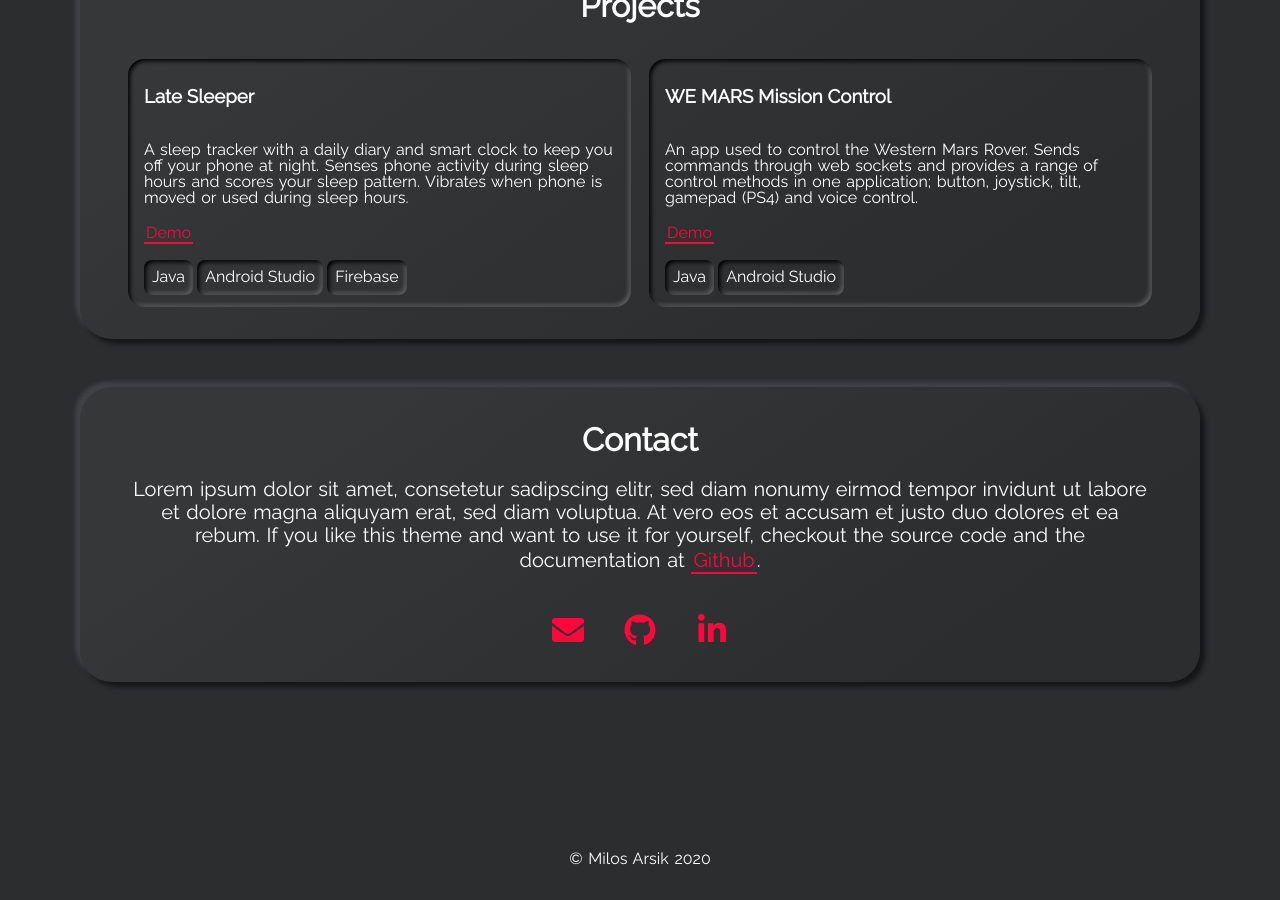
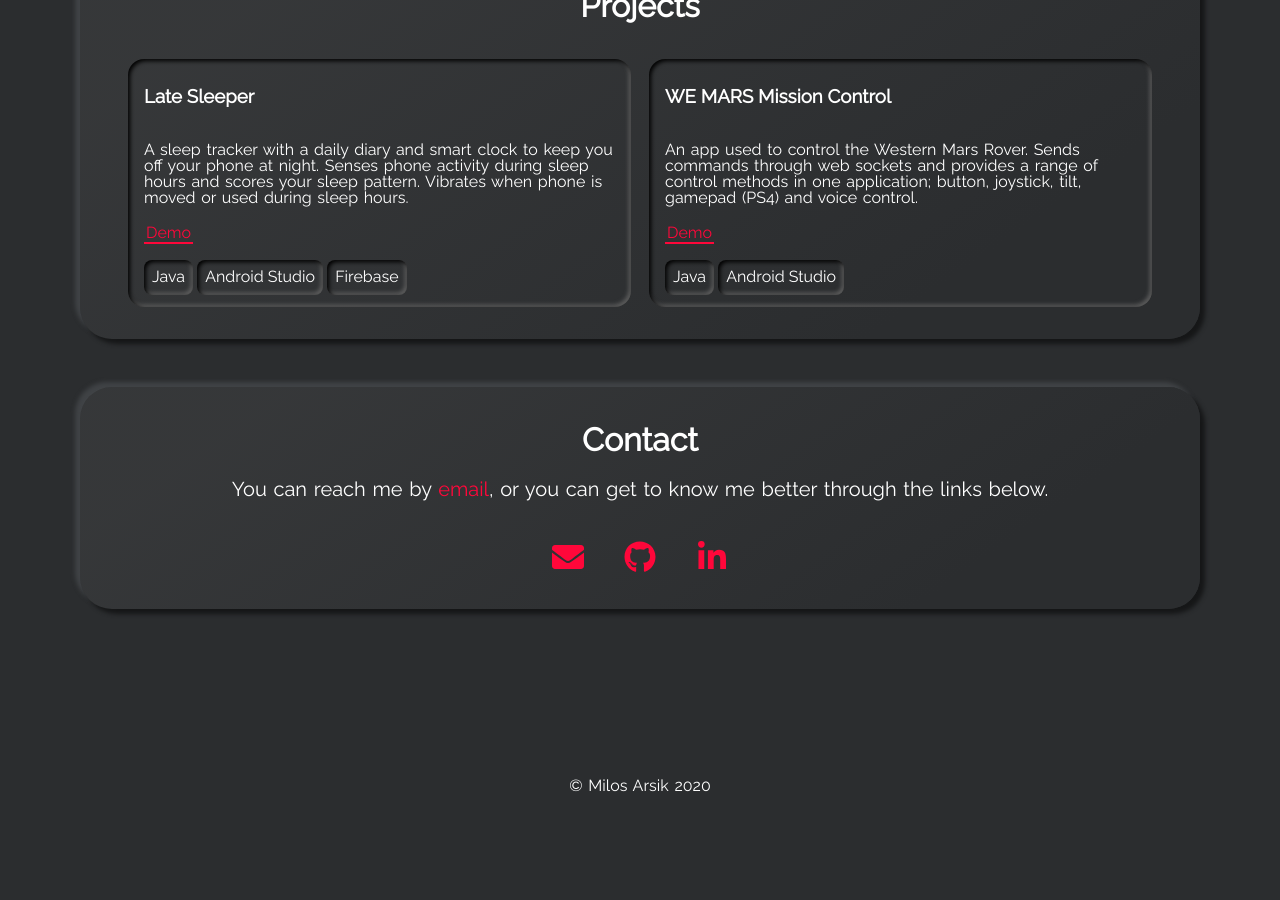
Before and after one commit to milosarsik/milosarsik.github.io, a Jekyll site: the page built from index.html, in a window 1280 px wide and 900 px high, scrolled down 2452 px. Built offline with Jekyll 4.4.1, drawn with Linux system fonts in a browser that asks for light colours; after the commit the page ends 3279 px from its top, so only the background shows below that.

Commit message:
Update _config.yml

```diff
--- a/_config.yml
+++ b/_config.yml
@@ -83,7 +83,7 @@ show_contact_card: true
 # contact_title: The will be displayed as the title in the Contact section
 contact_title: Contact
 # contact_description: This will be displayed under the title.
-contact_description: Lorem ipsum dolor sit amet, consetetur sadipscing elitr, sed diam nonumy eirmod tempor invidunt ut labore et dolore magna aliquyam erat, sed diam voluptua. At vero eos et accusam et justo duo dolores et ea rebum. If you like this theme and want to use it for yourself, checkout the source code and the documentation at <a class="highlight-link" href="https://github.com/longpdo/neumorphism" target="_blank" rel="noreferrer"> Github </a>.
+contact_description: You can reach me by <a href="mailto:marsik@uwo.ca">email</a>, or you can get to know me better through the links below.</p>
 
 # GITHUB-METADATA
 # Set this to your forked repository
```
